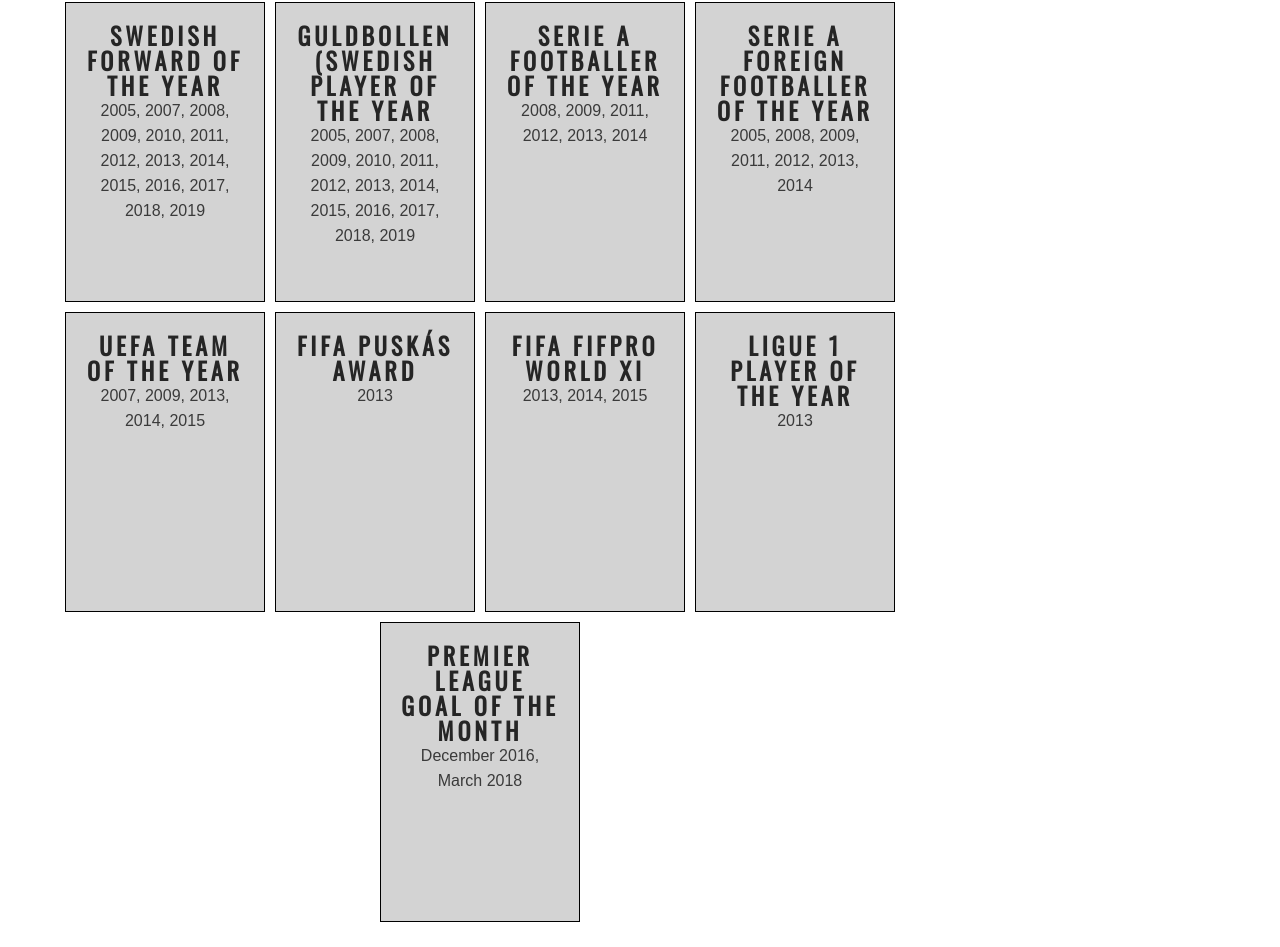
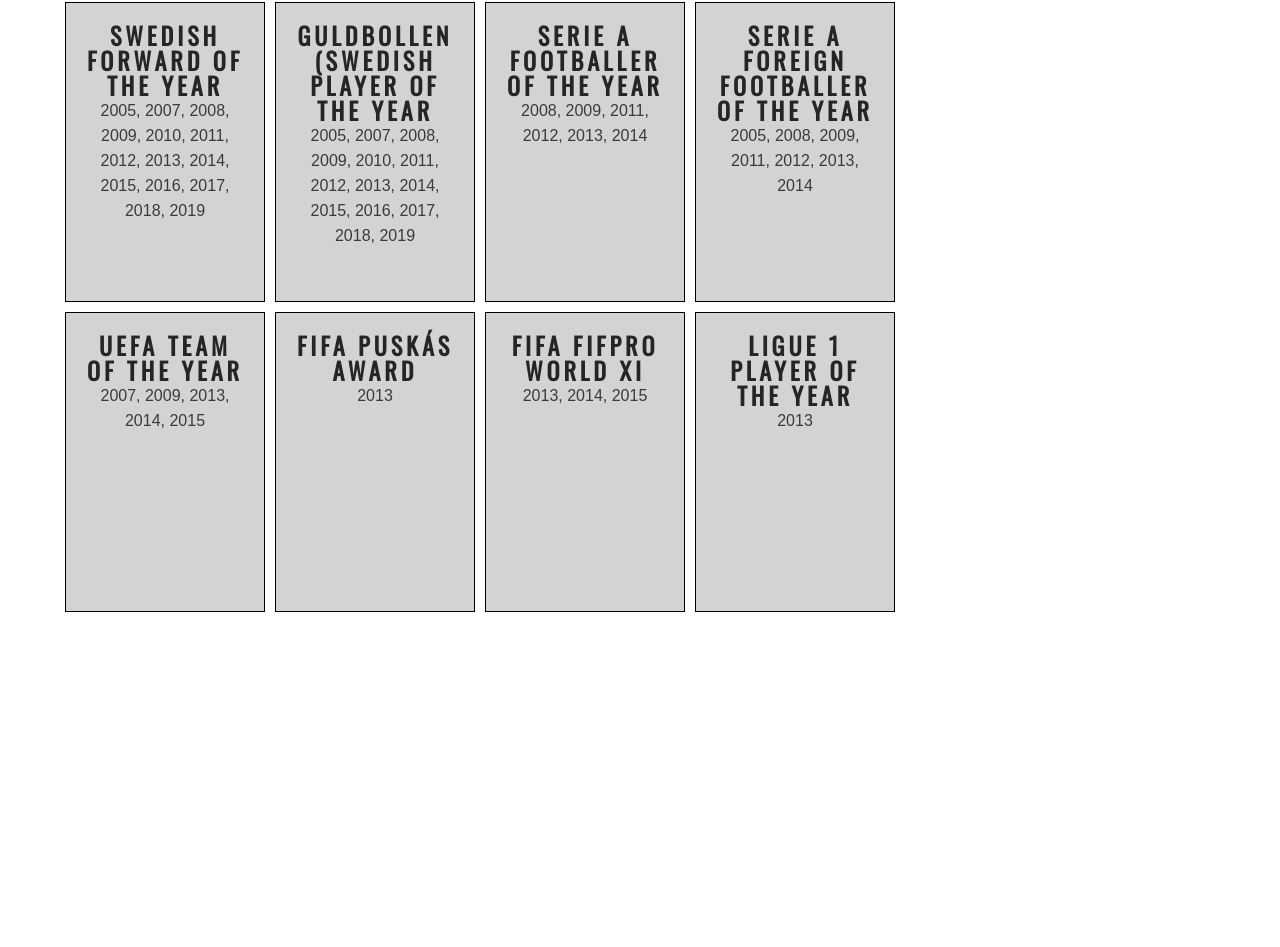
Before and after one commit to emilalmander/project1-zlatan, a plain HTML site: page awards.html in a window 1280 px wide. Shown: the part 78-1025 px from the top of the page. After the commit the page ends 800 px from the top, so only its background shows below. Drawn offline with nearby package versions, Linux system fonts and the light colour scheme.

Commit message:
got rid of 1 award box

```diff
--- a/awards.html
+++ b/awards.html
@@ -57,10 +57,7 @@
           <h2>Ligue 1 Player of the Year</h2>
           <p>2013</p>
         </div>
-        <div class="box">
-            <h2>Premier League Goal of the Month</h2>
-            <p> December 2016, March 2018</p>
-          </div>
+
       </div>
 
 
--- a/css/style.css
+++ b/css/style.css
@@ -118,8 +118,6 @@ h1, h2 {
     flex-wrap: wrap;
     justify-content: center;
     max-width: 900px;
-
-
   }
 
   .box {
@@ -209,6 +207,8 @@ button[type="submit"] {
     background-size: cover;
     background-position: center;
     margin-top: 300px;
+    clear: left;
+
 }
 .box1 {
     flex: 0 0 calc(50% - 20px);
```
